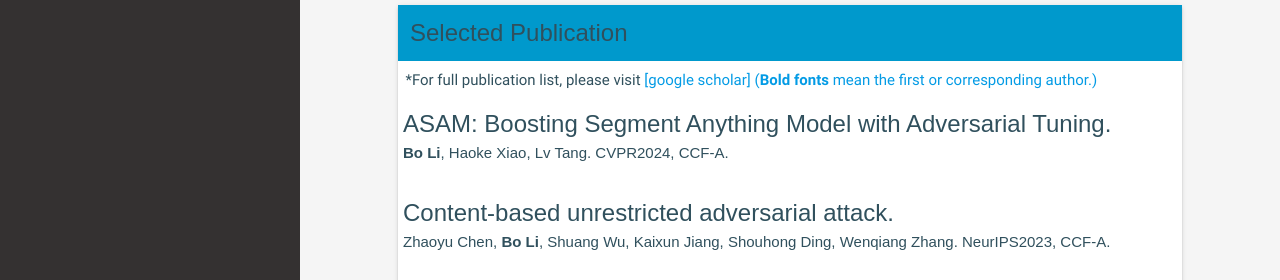
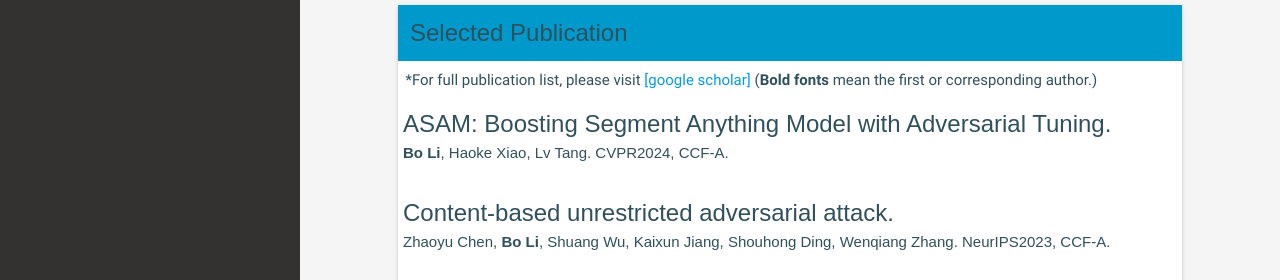
Before and after one commit to knightlibra/knightlibra.github.io, a plain HTML site: page index.html in a window 1280 px wide. Shown: the part 451-731 px from the top of the page. Drawn offline with nearby package versions, Linux system fonts and the light colour scheme.

Commit message:
Update index.html

```diff
--- a/index.html
+++ b/index.html
@@ -144,7 +144,7 @@
                         <div class="card">
                             <div class="card-content" style="color: #30505D;">
                                 <span class="card-title" style="">Selected Publication</span>
-                                &nbsp *For full publication list, please visit <a href="https://scholar.google.com/citations?user=NVzQ87sAAAAJ&hl=zh-CN">[google scholar] (<b>Bold fonts</b> mean the first or corresponding author.)</a>
+                                &nbsp *For full publication list, please visit <a href="https://scholar.google.com/citations?user=NVzQ87sAAAAJ&hl=zh-CN">[google scholar]</a> (<b>Bold fonts</b> mean the first or corresponding author.)
                                 <div class="project-item">
                                     <table>
                                     	<tr>
```
